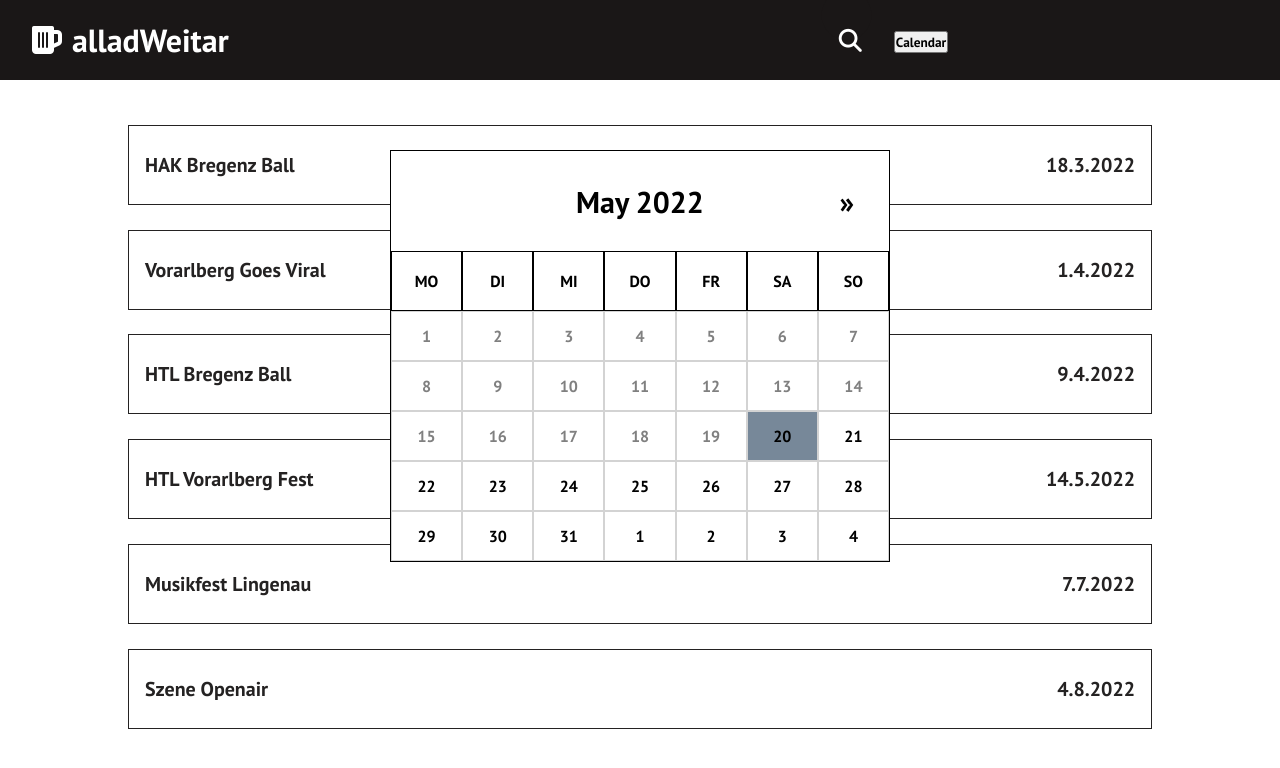
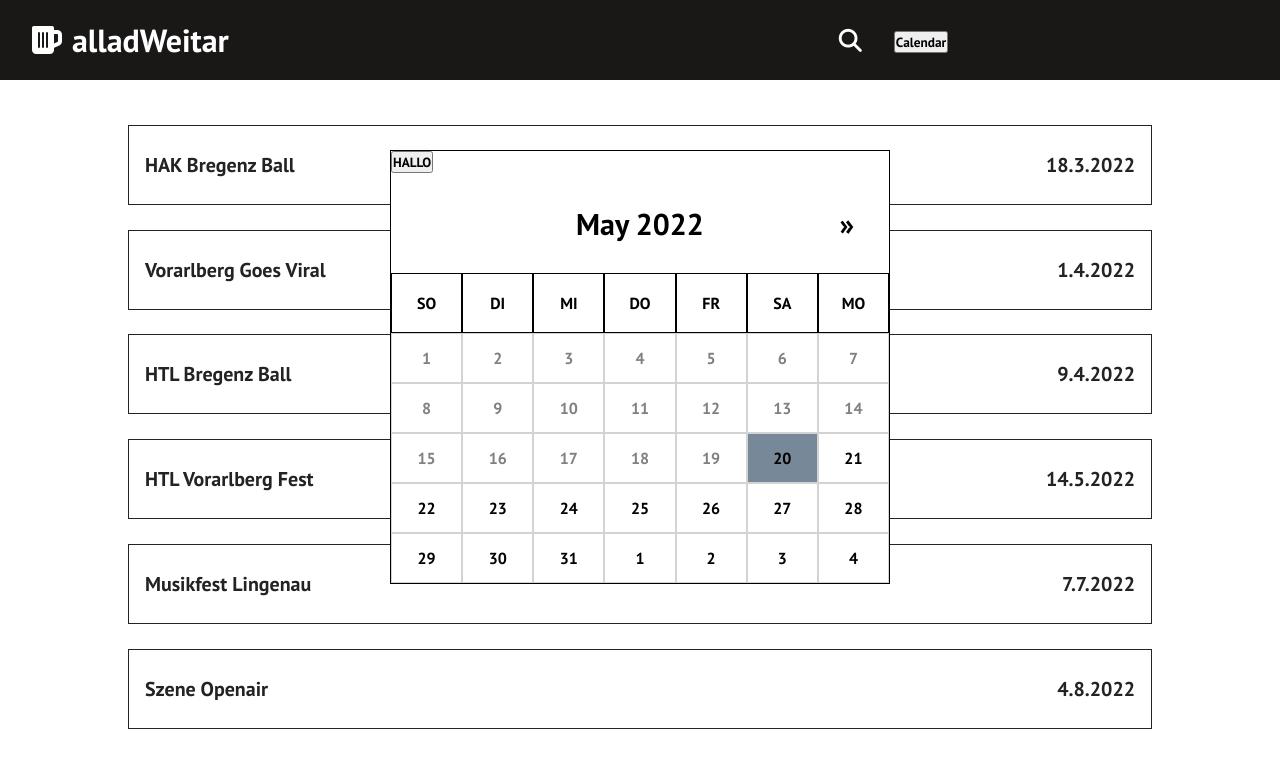
Before and after one commit to EricReinprecht/alladWeitar, a React (Create React App) app: page / in a window 1280 px wide. Both pictures are taken after a click on the button "Calendar". Shown: the top 768 px of the page. Built offline with nearby package versions, Linux system fonts and the light colour scheme.

Commit message:
Calendar close onClick where no Calendar

```diff
--- a/src/components/Calendar/Calendar.css
+++ b/src/components/Calendar/Calendar.css
@@ -1,4 +1,16 @@
+.calendar-background{
+    background-color: transparent;
+
+    position: fixed;
+    width: 100%;
+    height: 100%;
+    z-index: 1;
+
+    display: none;
+}
+
 .calendar{
+    z-index: 5;
     display: none;
 
     position: fixed;
--- a/src/components/Calendar/Calendar.js
+++ b/src/components/Calendar/Calendar.js
@@ -1,39 +1,56 @@
-import moment from 'moment';
 import React from 'react'
 import './Calendar.css'
 import { useState, useEffect } from 'react';
 import buildCalendar from './Build';
 import dayStyles, { beforeToday } from './Styles';
 import Header from './Header';
+import Weekdays from './Weekdays';
 
-export default function Calendar() {
+export default function Calendar(props) {
+
 
     const [calendar, setCalendar] = useState([]);
-    const [value, setValue] = useState(moment());
+
+    let selectedDates = [];
+
 
     useEffect(() => {
-        setCalendar(buildCalendar(value));
-    }, [value])
+        setCalendar(buildCalendar(props.value));
+    }, [props.value])
+
+    function selectDates(){
+        selectedDates.push(props.value);
+
+        selectedDates.forEach(date => {
+            console.log(date)
+        });
+
+        console.log(selectedDates)
+    }
+
+    function closeCalendar(){
+        let calendar = document.getElementsByClassName("calendar")[0];
+        let calendarBackground = document.getElementsByClassName("calendar-background")[0];
+        calendar.style.display = 'none';
+        calendarBackground.style.display = 'none';
+    }
+
+
 
   return (
+
     <>
+    <div className='calendar-background' onClick={() => closeCalendar()}></div>
         <div className='calendar'>
-           <Header value={value} setValue={setValue} />
-           <div className='weekdays'>
-               <div className='weekday'>MO</div>
-               <div className='weekday'>DI</div>
-               <div className='weekday'>MI</div>
-               <div className='weekday'>DO</div>
-               <div className='weekday'>FR</div>
-               <div className='weekday'>SA</div>
-               <div className='weekday'>SO</div>
-           </div>
+        <button onClick={() => selectDates()}>HALLO</button>
+           <Header value={props.value} setValue={props.setValue} />
+           <Weekdays />
            <div className='body'>
                {calendar.map((week) => (
                    <div className='week'>
                        {week.map((day) => (
-                           <div className='day' onClick={() => !beforeToday(day) && setValue(day)}>
-                               <div className={dayStyles(day, value)}>{day.format("D").toString()}</div>
+                           <div className='day' onClick={() => !beforeToday(day) && props.setValue(day)}>
+                               <div className={dayStyles(day, props.value)}>{day.format("D").toString()}</div>
                            </div>
                        ))}
                </div>))}
--- /dev/null
+++ b/src/components/Calendar/Weekdays.js
@@ -0,0 +1,17 @@
+import React from 'react'
+
+export default function Weekdays() {
+  return (
+    <>
+        <div className='weekdays'>
+            <div className='weekday'>SO</div>
+            <div className='weekday'>DI</div>
+            <div className='weekday'>MI</div>
+            <div className='weekday'>DO</div>
+            <div className='weekday'>FR</div>
+            <div className='weekday'>SA</div>
+            <div className='weekday'>MO</div>
+        </div>
+    </>
+  )
+}
--- a/src/components/Navbar.css
+++ b/src/components/Navbar.css
@@ -8,7 +8,7 @@
   font-size: 1.2rem;
   position: fixed;
   top: 0;
-  z-index: 999;
+  z-index: 1;
 }
 
 .navbar-container {
@@ -87,7 +87,7 @@
   padding: 10px;
 }
 .searchbar {
-  z-index: 200;
+  z-index: 2;
   margin-left: 40vw;
 }
 
--- a/src/components/Navbar.js
+++ b/src/components/Navbar.js
@@ -24,17 +24,13 @@ export default function Navbar() {
 
   window.addEventListener('resize', showButton);
 
-  let isDisplayed = false;
+
 
   function displayCalendar(){
+    let calendarBackground = document.getElementsByClassName("calendar-background")[0];
     let calendar = document.getElementsByClassName("calendar")[0];
-    if(!isDisplayed){
-      calendar.style.display = "block";
-      isDisplayed = true;
-    }else{
-      calendar.style.display ="none";
-      isDisplayed = false;
-    }
+    calendarBackground.style.display = 'block';
+    calendar.style.display = "block";
   }
 
   return (
--- a/src/components/pages/Home.js
+++ b/src/components/pages/Home.js
@@ -1,11 +1,15 @@
-import React from 'react'
+import React, { useState } from 'react'
 import '../../App.css'
 import Calendar from '../Calendar/Calendar'
 import ContentList from '../ContentList'
 import'./Home.css'
+import moment from 'moment'
 
 
 export default function Home() {
+
+  const [value, setValue] = useState(moment());
+
   return (
     <>
       <div className='home-page'>
@@ -13,7 +17,7 @@ export default function Home() {
           <ContentList />
         </div>
         <div className='calendar-container'>
-          <Calendar />
+          <Calendar value={value} setValue={setValue}/>
         </div>
       </div>
     </>
```
